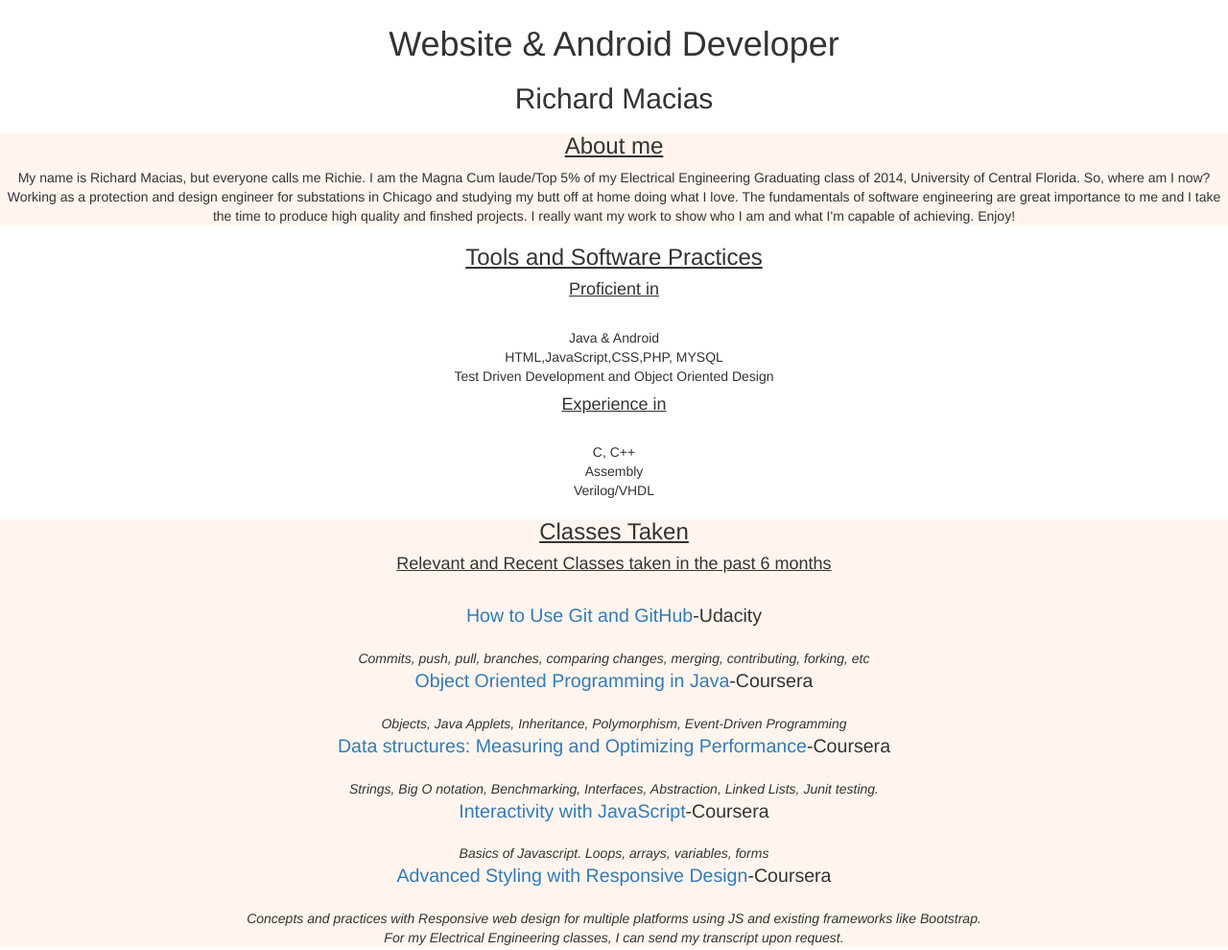
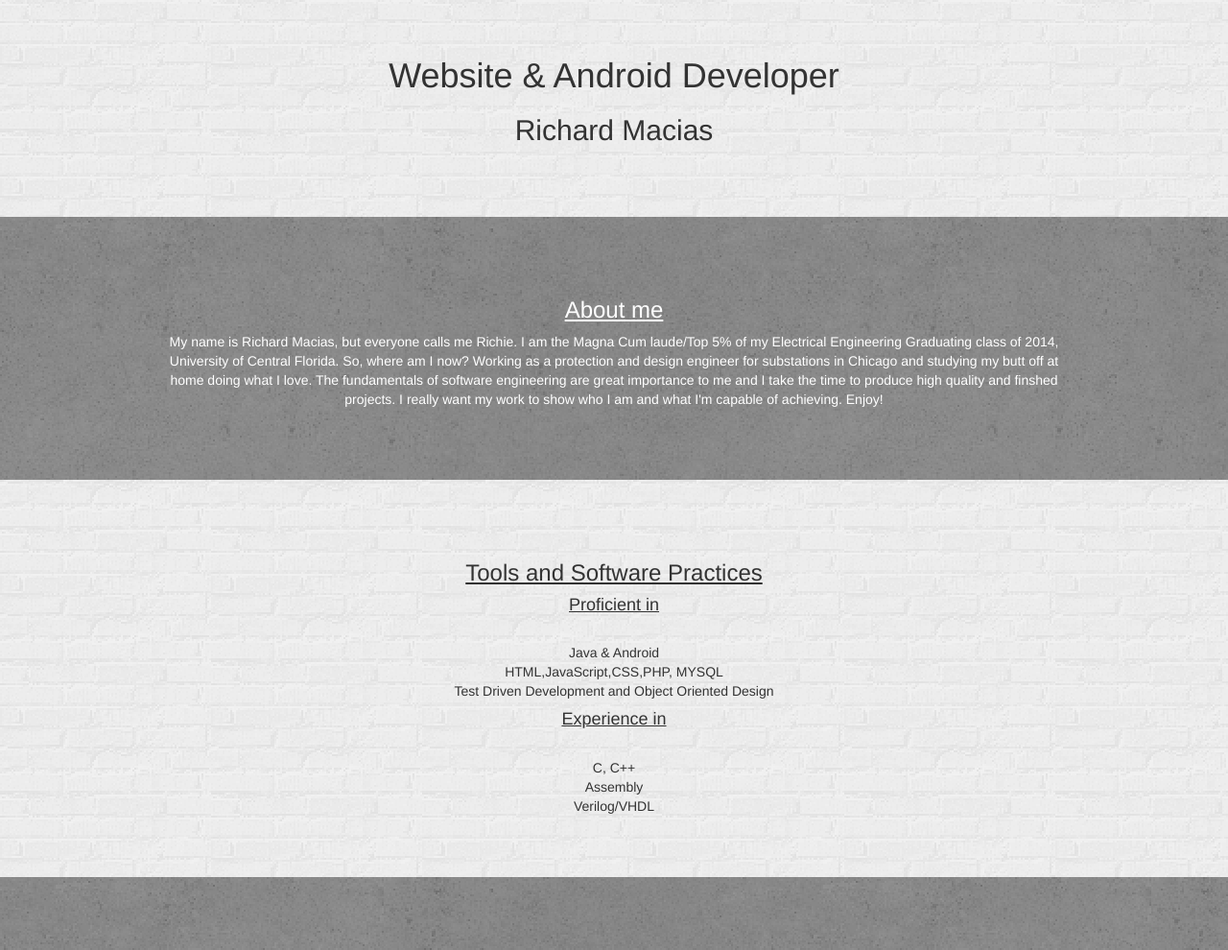
Before and after one commit to Rmacias91/Richie-ee.com, a plain HTML site: page aboutMe.html in a window 1280 px wide. Shown: the part 140-1130 px from the top of the page at 96% size. Drawn offline with nearby package versions, Linux system fonts and the light colour scheme.

Commit message:
Finished About Me

```diff
--- a/aboutMe.html
+++ b/aboutMe.html
@@ -9,7 +9,7 @@
 		<script src="https://maxcdn.bootstrapcdn.com/bootstrap/3.3.6/js/bootstrap.min.js" integrity="sha384-0mSbJDEHialfmuBBQP6A4Qrprq5OVfW37PRR3j5ELqxss1yVqOtnepnHVP9aJ7xS" crossorigin="anonymous"></script>
 
 	</head>
-	<body>
+	<body class ="concreteBackground">
 
 			<nav id="top" class = "navbar navbar-inverse navbar-fixed-top">
 				<div class = "container-fluid">
@@ -31,12 +31,14 @@
 				</div>
 			</nav>
 
-			<div id ="title" class = "center centerText">
+				<div id ="title" class = "center">
 					<h1>Website & Android Developer</h1>
 					<h2> Richard Macias</h2>
 				</div>
 
-		<div class = "seashellBack">
+
+		<div class = "seashellBack spaceBetween">
+			<div class ="center">
 				<h3> About me </h3>
 				<p>
 					My name is Richard Macias, but everyone calls me Richie. I am the Magna Cum laude/Top 5% of my Electrical Engineering Graduating class of 2014,
@@ -45,6 +47,8 @@
 					I really want my work to show who I am and what I'm capable of achieving. Enjoy!
 				</p>
 			</div>
+		</div>
+		<div class="spaceBetween ">
 			<h3>Tools and Software Practices</h3>
 			<h4>Proficient in</h4>
 			<ul>
@@ -58,27 +62,28 @@
 				<li>Assembly</li>
 				<li>Verilog/VHDL</li>
 			</ul>
-			<div class = "seashellBack">
+		</div>
+			<div class = "seashellBack spaceBetween center">
 				<h3>Classes Taken</h3>
 				<h4> Relevant and Recent Classes taken in the past 6 months</h4>
 				<ul>
-					<li class = "classes"> <a href = "https://www.udacity.com/course/how-to-use-git-and-github--ud775">How to Use Git and GitHub</a>-Udacity</li>
+					<li class = "classes"> <a class="yellow" href = "https://www.udacity.com/course/how-to-use-git-and-github--ud775">How to Use Git and GitHub</a>-Udacity</li>
 						<ul>
 							<li class = "classInfo">Commits, push, pull, branches, comparing changes, merging, contributing, forking, etc</li>
 						</ul>
-					<li class = "classes"><a href = "https://www.coursera.org/learn/object-oriented-java/home/info">Object Oriented Programming in Java</a>-Coursera</li>
+					<li class = "classes"><a class="yellow" href = "https://www.coursera.org/learn/object-oriented-java/home/info">Object Oriented Programming in Java</a>-Coursera</li>
 						<ul>
 							<li class = "classInfo">Objects, Java Applets, Inheritance, Polymorphism, Event-Driven Programming</li>
 						</ul>
-					<li class = "classes"><a href = "https://www.coursera.org/learn/data-structures-optimizing-performance/">Data structures: Measuring and Optimizing Performance</a>-Coursera</li>
+					<li class = "classes"><a class="yellow" href = "https://www.coursera.org/learn/data-structures-optimizing-performance/">Data structures: Measuring and Optimizing Performance</a>-Coursera</li>
 						<ul>
 							<li class= "classInfo"> Strings, Big O notation, Benchmarking, Interfaces, Abstraction, Linked Lists, Junit testing.</li>
 						</ul>
-					<li class = "classes"><a href= "https://www.coursera.org/learn/javascript/home/info"> Interactivity with JavaScript</a>-Coursera</li>
+					<li class = "classes"><a class="yellow" href= "https://www.coursera.org/learn/javascript/home/info"> Interactivity with JavaScript</a>-Coursera</li>
 						<ul>
 							<li class= "classInfo">Basics of Javascript. Loops, arrays, variables, forms</li>
 						</ul>
-					<li class = "classes"><a href = "https://www.coursera.org/learn/responsivedesign/">Advanced Styling with Responsive Design</a>-Coursera</li>
+					<li class = "classes"><a class="yellow" href = "https://www.coursera.org/learn/responsivedesign/">Advanced Styling with Responsive Design</a>-Coursera</li>
 						<ul>
 							<li class= "classInfo">Concepts and practices with Responsive web design for multiple platforms using JS and existing frameworks like Bootstrap.</li>
 						</ul>
@@ -86,6 +91,7 @@
 
 				<p><i>For my Electrical Engineering classes, I can send my transcript upon request.<i><p>
 			</div>
+			<div class ="center spaceBetween">
 				<h3>Work History </h3>
 				<h4><b>2015</b></h4>
 				<h4>Electrical Engineer Amped I LLC</h4>
@@ -102,9 +108,10 @@
 				<p><i>Under Donald Malocha, I created GUI's in Matlab, involved in creating SAW devices in the clean room using various tools, testing
 					equipment, and read research papers to help the design of the SAW devices.</i>
 					</p>
-
-
-			<h2 id = "resume"><a href = "./ResumeRichardMacias.pdf">My Resume</a></h2>
+			</div>
+			<div class = "seashellBack spaceBetween">
+				<h2 id = "resume"><a class="yellow" href = "./ResumeRichardMacias.pdf">My Resume</a></h2>
+			</div>
 		<div>
 
 	</body>
--- a/cover.css
+++ b/cover.css
@@ -41,7 +41,7 @@ font-family:"Courier New", Courier, monospace;
 }
 #toggleDiv{
 display:none;
-margin-top:60%;
+margin-top:55%;
 }
 /*
  * Base structure
--- a/myStyleSheet.css
+++ b/myStyleSheet.css
@@ -1,21 +1,30 @@
 .center{
-	margin: 0% 15% 0% 15%;
+	padding: 0% 13% 0% 13%;
 
 }
 .sizeText{
 	font-size: 1.3em;
 }
-.centerText{
-	text-align:center;
+
+.spaceBetween{
+	padding-top: 5%;
+	padding-bottom: 5%;
 }
 #title{
+
 margin-top: 13%;
+padding-top: 1%;
+padding-bottom: 5%;
+}
+a.yellow{
+color:yellow;
 }
 body{
 	text-align:center;
 }
 ul{
 	display:inline;
+	list-style-type: none;
 }
 
 li.classes{
@@ -28,6 +37,9 @@ h1{
 	text-shadow;
 	color:orange;
 }
+.concreteBackground{
+	background-image: url("Images/brickwall_@2X.png");
+}
 #resume{
 	font-size: 2.9em;
 	text-decoration: underline;
@@ -36,7 +48,8 @@ h3,h4{
 	text-decoration: underline;
 }
 .seashellBack{
-	background-color: seashell;
+	color:white;
+	background-image: url("Images/mochaGrunge_@2X.png");
 }
 ul.boldNav{
 	font-weight: bold;
```
Also changed, not shown: Portfolio.html (+1 -1 lines), index.html (+0 -3 lines), Images/brickwall_@2X.png (added), Images/mochaGrunge_@2X.png (added). Lines whose indentation alone changed are shown as unchanged.
